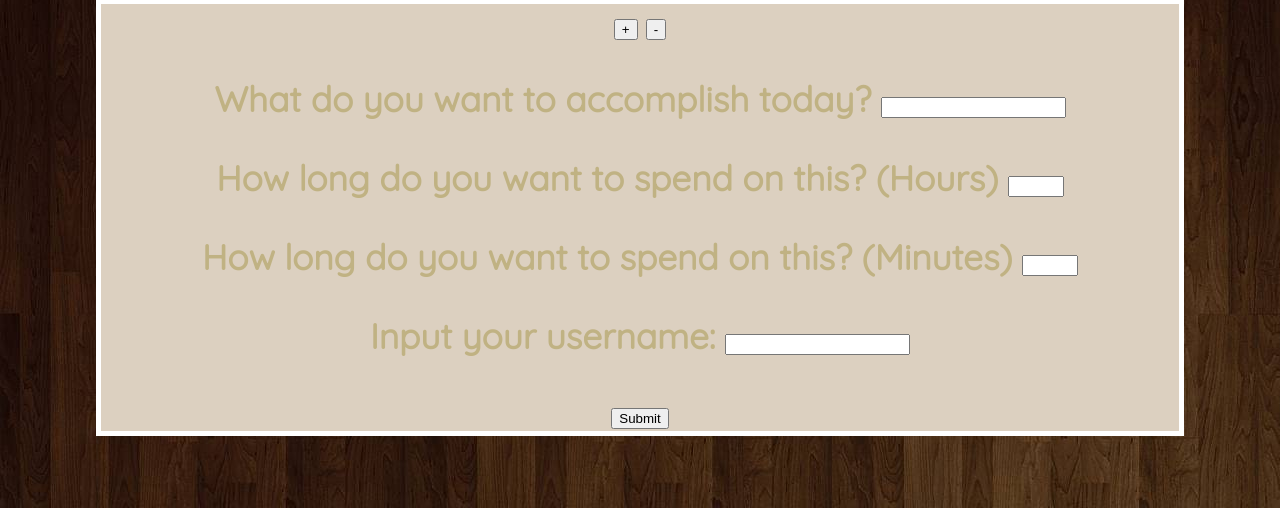
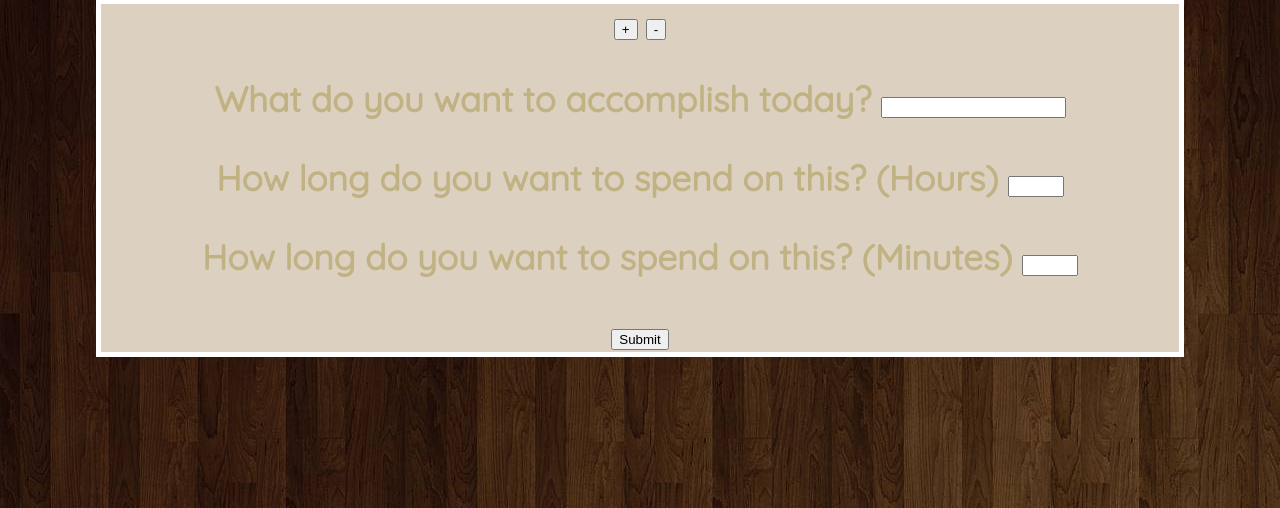
Before and after one commit to Georgeg10499/-goals, a Python web app: template templates/main.html in a window 1280 px wide. Shown: the part 292-800 px from the top of the page. Run offline with Jinja, Linux system fonts and the light colour scheme; the template is opened without the code that fills it, so the values that code supplies are empty; some libraries are stand-ins or nearby versions.

Commit message:
new updates

```diff
--- a/templates/main.html
+++ b/templates/main.html
@@ -31,12 +31,12 @@
   <button id="remove_item">-</button>
 
   <form method="POST" action="/create_goal">
+
     <div id="check_list">
       <div class="list_item">
         <h3>What do you want to accomplish today? <input type="text" name="goal"></h3>
         <h3>How long do you want to spend on this? (Hours) <input type="number" name="hour" min="0" max="12"></h3>
         <h3>How long do you want to spend on this? (Minutes) <input type="number" name="minutes" min="0" max="59"></h3>
-        <h3>Input your username: <input type="text" name="username"></h3>
       </div>
     </div>
     <input type="submit" value="Submit">
```
